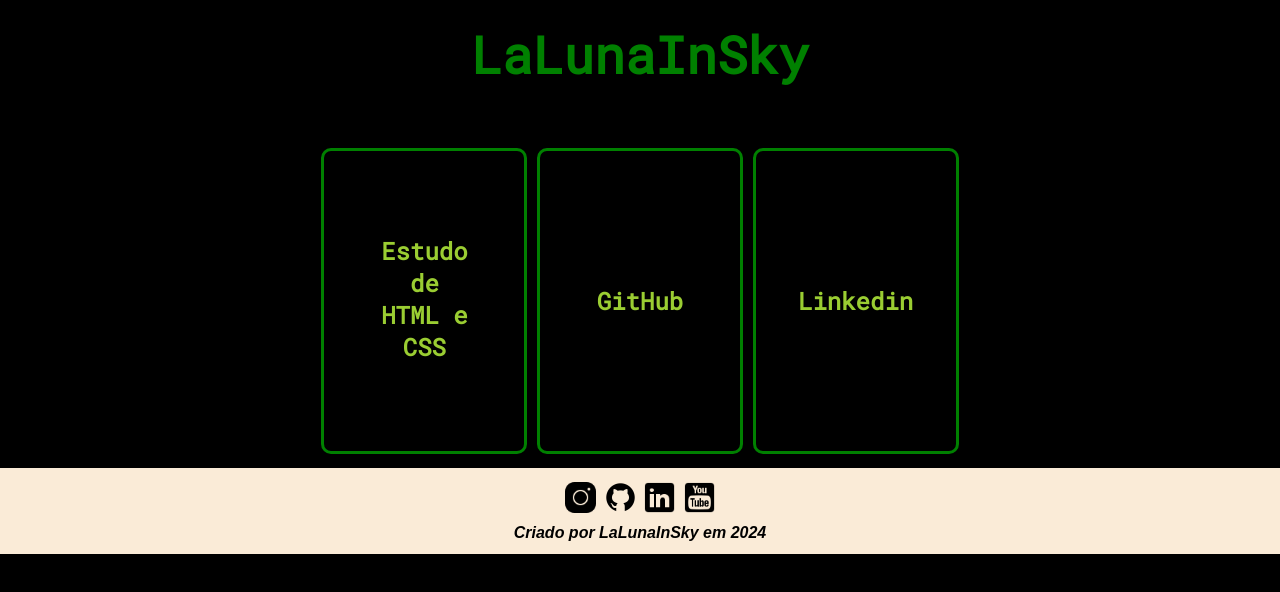
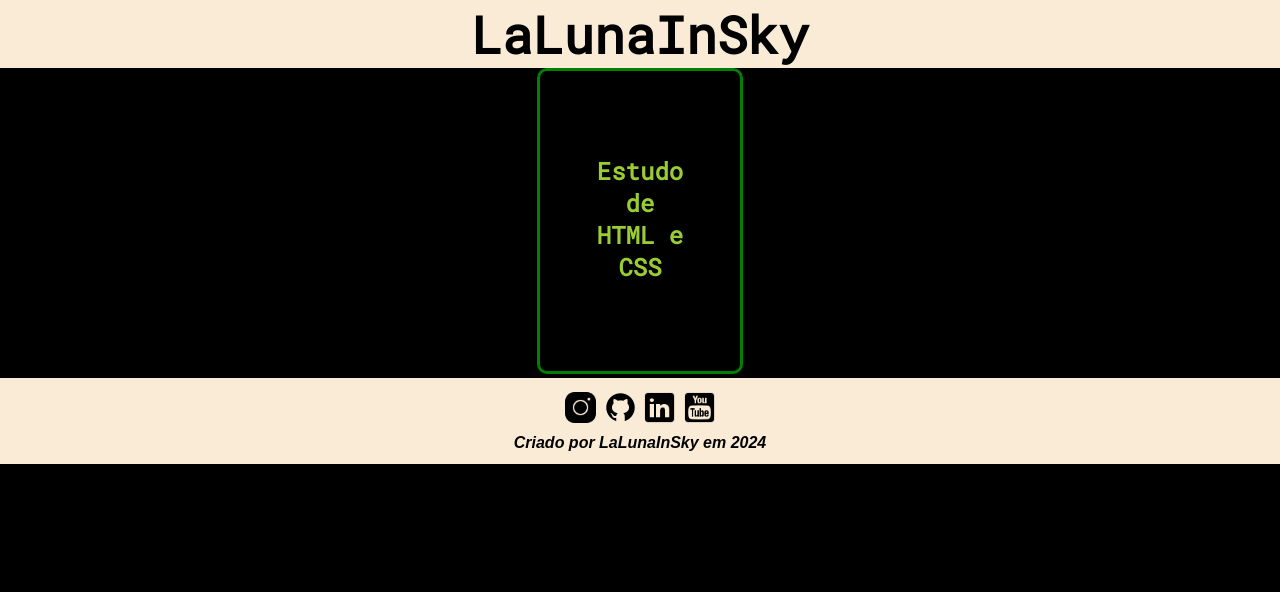
Before and after one commit to LaLunaInSky/lalunainsky.github.io, a plain HTML site: page index.html in a window 1280 px wide. Drawn offline with Linux system fonts and the light colour scheme.

Commit message:
05/11/2024 13:13

```diff
--- a/index.html
+++ b/index.html
@@ -20,19 +20,6 @@
                 </h2>
             </section>
         </a>
-        <a href="https://github.com/LaLunaInSky" target="_blank">
-            <section class="container" id="github">
-                <h2>
-                    GitHub
-                </h2>
-            </section>
-        </a>
-        <a href="https://www.linkedin.com/in/lalunainsky/" target="_blank">
-            <section class="container" id="linkedin">
-                <h2>
-                    Linkedin
-                </h2>
-            </section>
         </a>
     </main>
     <footer>
--- a/style.css
+++ b/style.css
@@ -1,7 +1,7 @@
 @charset "UTF-8";
 
 @font-face {
-    font-family: "teste_font";
+    font-family: "Roboto Mono";
     src: url(fonts/RobotoMono-Regular.ttf);
 }
 
@@ -11,22 +11,21 @@
 
 body {
     background-color: black;
-    font-family: 'teste_font';
+    font-family: 'Roboto Mono';
     color: green;
 }
 
 header {
+    color: black;
+    background-color: antiquewhite;
     cursor: default;
     font-size: 1.6em;
-    margin: 20px 0px 30px;
     text-align: center;
 }
 
 main {
-    max-width: 700px;
     text-align: center;
     margin: auto;
-    padding: 10px;
 }
 
 .container {
@@ -34,7 +33,6 @@ main {
     height: 300px;
     width: 200px;
     border-radius: 10px;
-    margin-top: 20px;
     border: 3px solid green;
 }
 
@@ -53,30 +51,6 @@ a {
     left: 50%;
     top: 45%;
     transform: translate(-50%, -40%);
-}
-
-#github {
-    position: relative;
-    text-align: center;
-}
-
-#github > h2 {
-    position: absolute;
-    left: 50%;
-    top: 50%;
-    transform: translate(-50%, -50%);
-}
-
-#linkedin {
-    position: relative;
-    text-align: center;
-}
-
-#linkedin > h2 {
-    position: absolute;
-    left: 50%;
-    top: 50%;
-    transform: translate(-50%, -50%);
 }
 
 .container:hover {
```
